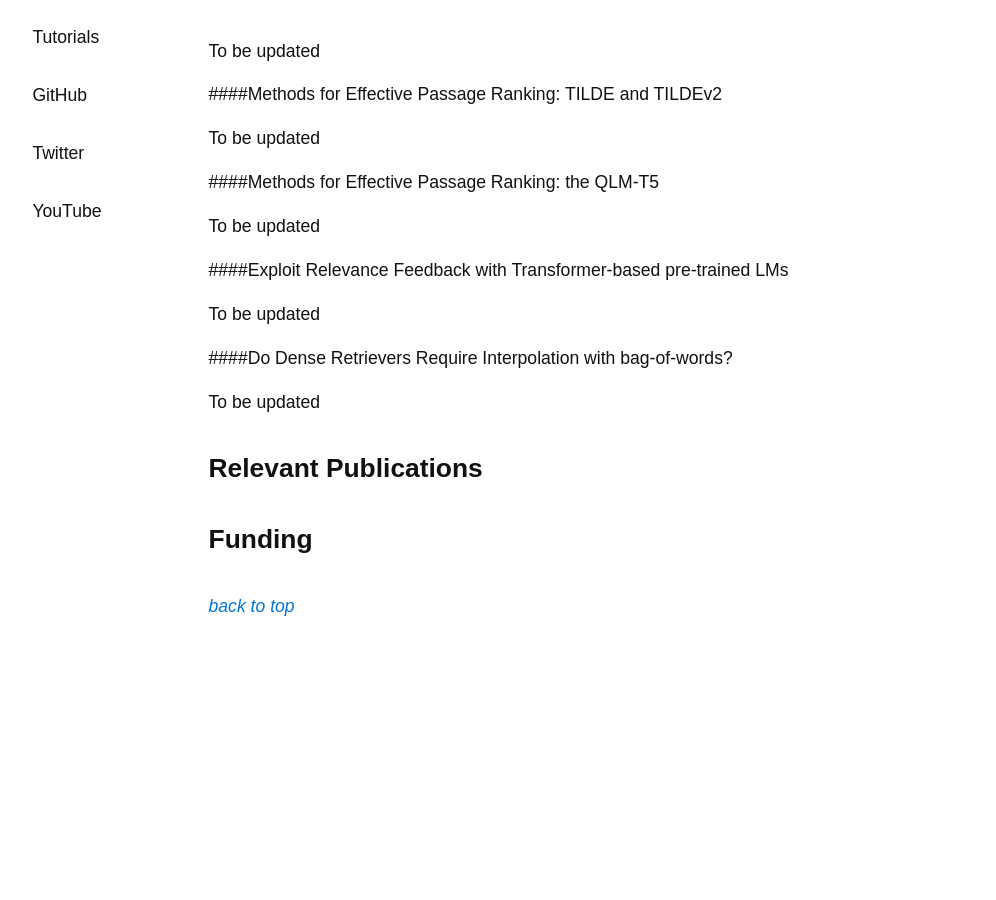
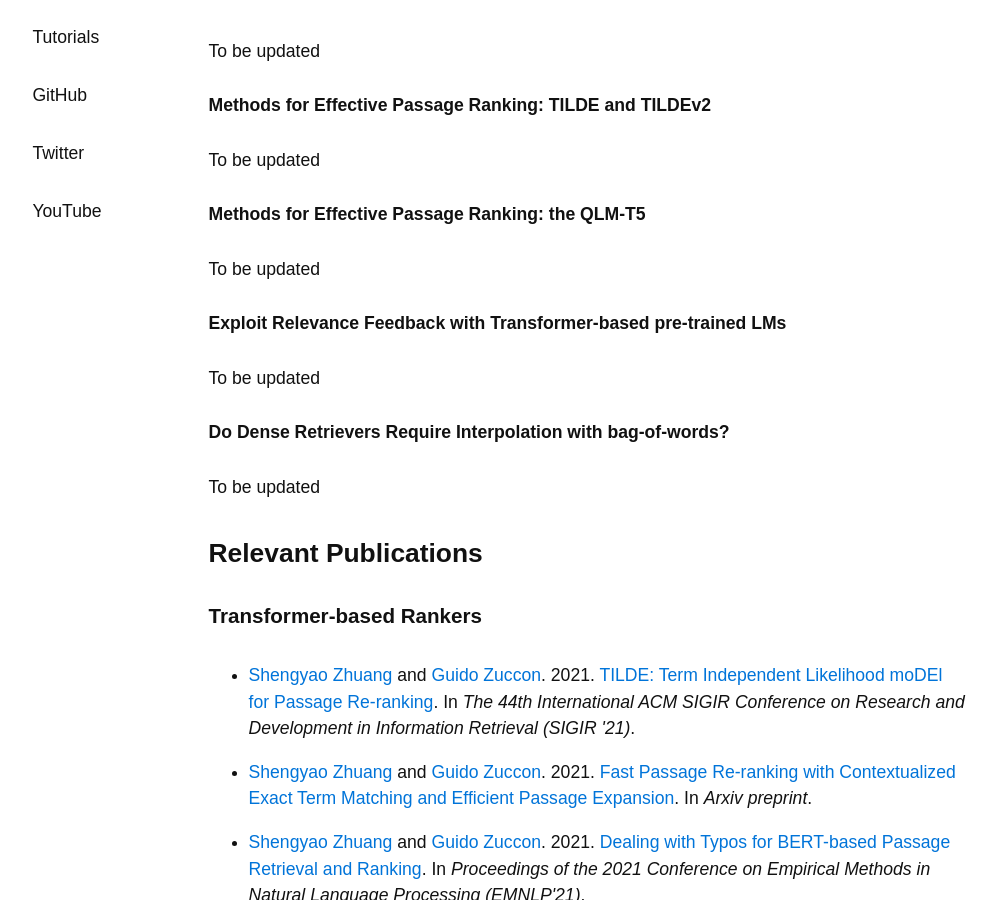
Before and after one commit to ielab/ielab.github.io, a Jekyll site: the page built from _projects/transformers4ir.md, in a window 1280 px wide and 900 px high, scrolled down 422 px. Shown: the whole window, without its empty margins (154-1150 px from the left). Built offline with Jekyll 4.4.1, drawn with Linux system fonts in a browser that asks for light colours; before the commit the page ends 1070 px from its top, so only the background shows below that; some of the changed text lies outside the part shown.

Commit message:
TRANSFORMER4ir page

```diff
--- a/_projects/transformers4ir.md
+++ b/_projects/transformers4ir.md
@@ -9,25 +9,25 @@ people: [shengyao-zhuang, hang-li, shuai-wang, guido-zuccon]
 
 To be updated
 
-####Methods for Effective Passage Ranking: TILDE and TILDEv2
+#### Methods for Effective Passage Ranking: TILDE and TILDEv2
 
 To be updated
 
 
 
-####Methods for Effective Passage Ranking: the QLM-T5
+#### Methods for Effective Passage Ranking: the QLM-T5
 
 To be updated
 
 
 
-####Exploit Relevance Feedback with Transformer-based pre-trained LMs
+#### Exploit Relevance Feedback with Transformer-based pre-trained LMs
 
 To be updated
 
 
 
-####Do Dense Retrievers Require Interpolation with bag-of-words?
+#### Do Dense Retrievers Require Interpolation with bag-of-words?
 
 To be updated
 
@@ -39,7 +39,7 @@ To be updated
 
 ## Relevant Publications
 
-{% for category in site.data.projects.transformers4IR.categories %}
+{% for category in site.data.projects.transformer4IR.categories %}
 
 ### {{ category.name }}
 
```
